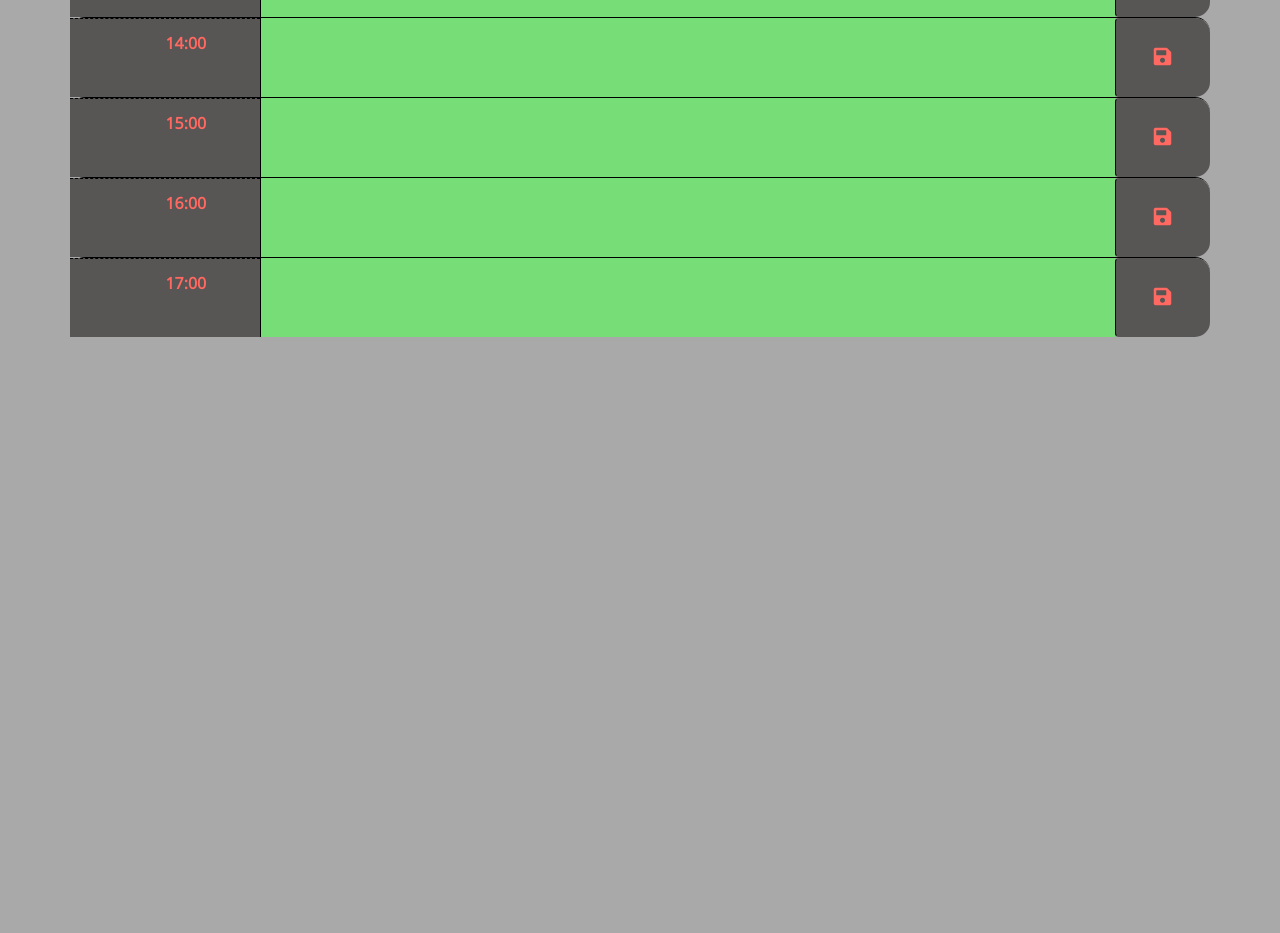
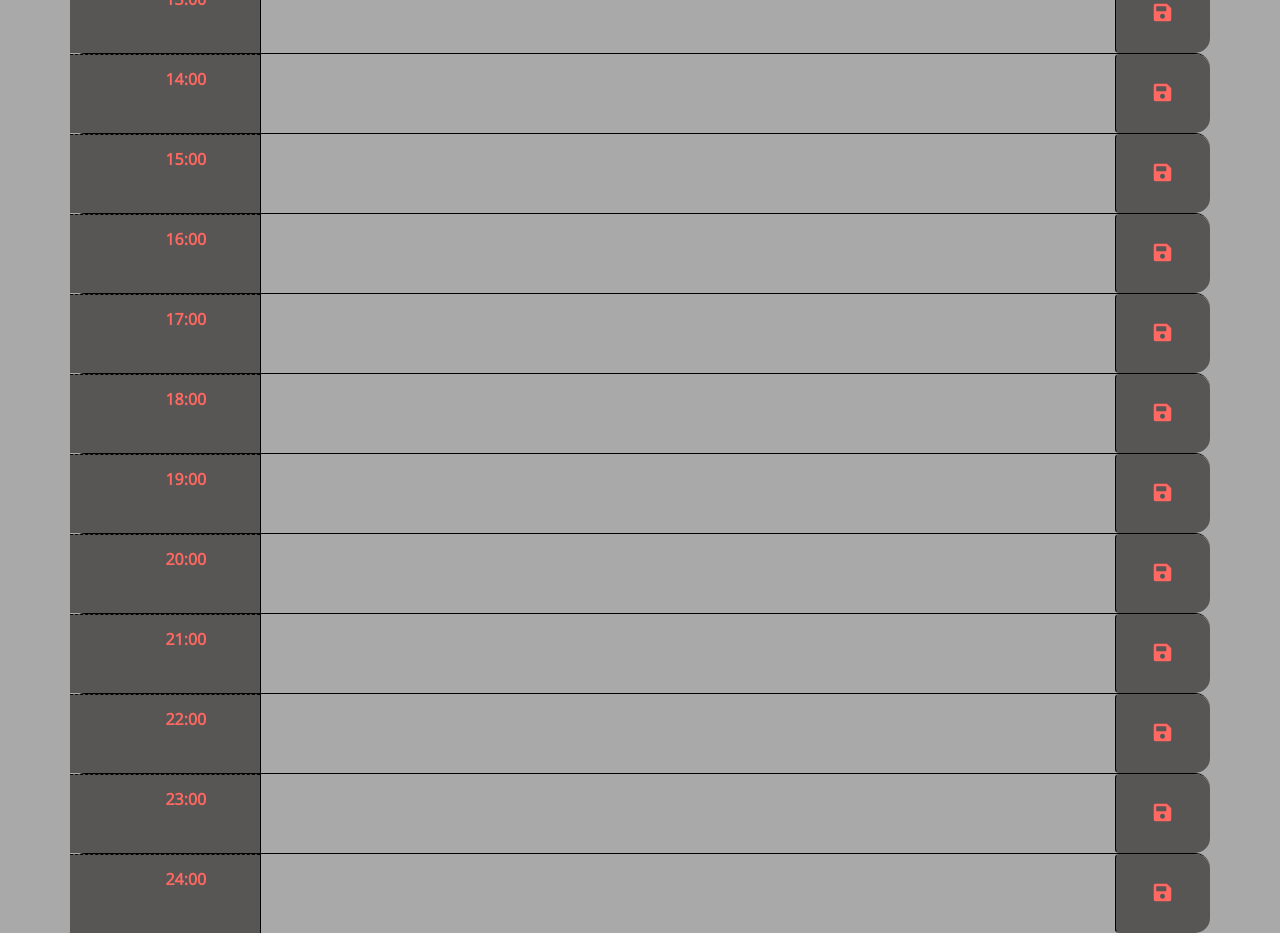
Before and after one commit to DuckArroyo/dayPlanner, a plain HTML site: page index.html in a window 1280 px wide. Shown: the part 888-1821 px from the top of the page. Before the commit the page ends 1225 px from the top, so only its background shows below. Drawn offline with nearby package versions, Linux system fonts and the light colour scheme.

Commit message:
push for preview

```diff
--- a/index.html
+++ b/index.html
@@ -28,6 +28,8 @@
       <h1 class="display-3">Work Day Scheduler</h1>
       <p class="lead">A simple calendar app for scheduling your work day</p>
       <p id="currentDay" class="lead"></p>
+      <p id="currentTime" class="lead"></p>
+
     </header>
     <div class="container">
       <div id="priority" class="row time-block">
@@ -104,6 +106,55 @@
         </textarea>
         <button class="btn saveBtn col-md-1"><i class="fas fa-save"></i></button>
       </div>
+      <div id="18" class="row time-block">
+        <div class="col-md-2 hour">
+          18:00</div>
+        <textarea class="col-md-9 description">
+        </textarea>
+        <button class="btn saveBtn col-md-1"><i class="fas fa-save"></i></button>
+      </div>
+      <div id="19" class="row time-block">
+        <div class="col-md-2 hour">
+          19:00</div>
+        <textarea class="col-md-9 description">
+        </textarea>
+        <button class="btn saveBtn col-md-1"><i class="fas fa-save"></i></button>
+      </div>
+      <div id="20" class="row time-block">
+        <div class="col-md-2 hour">
+          20:00</div>
+        <textarea class="col-md-9 description">
+        </textarea>
+        <button class="btn saveBtn col-md-1"><i class="fas fa-save"></i></button>
+      </div>
+      <div id="21" class="row time-block">
+        <div class="col-md-2 hour">
+          21:00</div>
+        <textarea class="col-md-9 description">
+        </textarea>
+        <button class="btn saveBtn col-md-1"><i class="fas fa-save"></i></button>
+      </div>
+      <div id="22" class="row time-block">
+        <div class="col-md-2 hour">
+          22:00</div>
+        <textarea class="col-md-9 description">
+        </textarea>
+        <button class="btn saveBtn col-md-1"><i class="fas fa-save"></i></button>
+      </div>
+      <div id="23" class="row time-block">
+        <div class="col-md-2 hour">
+          23:00</div>
+        <textarea class="col-md-9 description">
+        </textarea>
+        <button class="btn saveBtn col-md-1"><i class="fas fa-save"></i></button>
+      </div>
+      <div id="24" class="row time-block">
+        <div class="col-md-2 hour">
+          24:00</div>
+        <textarea class="col-md-9 description">
+        </textarea>
+        <button class="btn saveBtn col-md-1"><i class="fas fa-save"></i></button>
+      </div>
     </div>
 
     <script src="https://code.jquery.com/jquery-3.4.1.min.js"></script>
--- a/javaScript.js
+++ b/javaScript.js
@@ -1,38 +1,22 @@
-//! This project has
-// * local storage
-// * jquery
-// * bootstrap
+const StartDate = $("#currentDay").text(moment().format("dddd, MMMM Do YYYY"));
+const currentTime = $("#currentTime").text(moment().format("LT"));
+//!Testing the Date.prototype
+// let now2 = Date.now();
+// console.log(now2);
+// let hourNow = now2.getHours();
+// console.log(hourNow);
 
-const StartDate = $("#currentDay").text(moment().format("dddd, MMMM Do YYYY"));
 const now = moment().hours();
-
-function colorCode() {
-  $(".description").each(function () {
-    const time = parseInt($(this).attr("id"));
-
-    if (time < now) {
-      $(this).addClass("past");
-    } else if (time === now) {
-      $(this).removeClass("past");
-      $(this).removeClass("future");
-      $(this).addClass("present");
-    } else {
-      $(this).removeClass("past");
-      $(this).removeClass("present");
-      $(this).addClass("future");
-    }
-  });
-}
-colorCode();
+//console.log(now);
 
 //jquery sandwich example
 $(document).ready(function () {
   $(".saveBtn").on("click", function () {
-    console.log("btn clicked");
+    //console.log("btn clicked");
     var userText = $(this).siblings(".description").val();
-    console.log(userText);
+    //console.log(userText);
     var hour = $(this).parent().attr("id");
-    console.log(hour);
+    //console.log(hour);
     localStorage.setItem(hour, userText);
   });
 
@@ -52,4 +36,23 @@ $(document).ready(function () {
   $("#21 .description").val(localStorage.getItem("21"));
   $("#22 .description").val(localStorage.getItem("22"));
   $("#23 .description").val(localStorage.getItem("23"));
+  $("#24 .description").val(localStorage.getItem("24"));
+
+  function colorCode() {
+    $(".description").each(function () {
+      const time = parseInt($(this).parent().attr("id"));
+      if (time < now) {
+        $(this).addClass("past");
+      } else if (time === now) {
+        $(this).removeClass("past");
+        $(this).removeClass("future");
+        $(this).addClass("present");
+      } else if (time != now) {
+        $(this).removeClass("past");
+        $(this).removeClass("present");
+        $(this).removeClass("future");
+      }
+    });
+  }
+  colorCode();
 });
--- a/style.css
+++ b/style.css
@@ -47,7 +47,7 @@ textarea {
 
 .past {
   background-color: #d3d3d3;
-  color: white;
+  color: rgba(0, 0, 0, 0.3);
 }
 
 .present {
@@ -56,8 +56,8 @@ textarea {
 }
 
 .future {
-  background-color: #77dd77;
-  color: white;
+  background-color: rgba(0, 0, 0, 0.5);
+  color: black;
 }
 
 .saveBtn {
```
